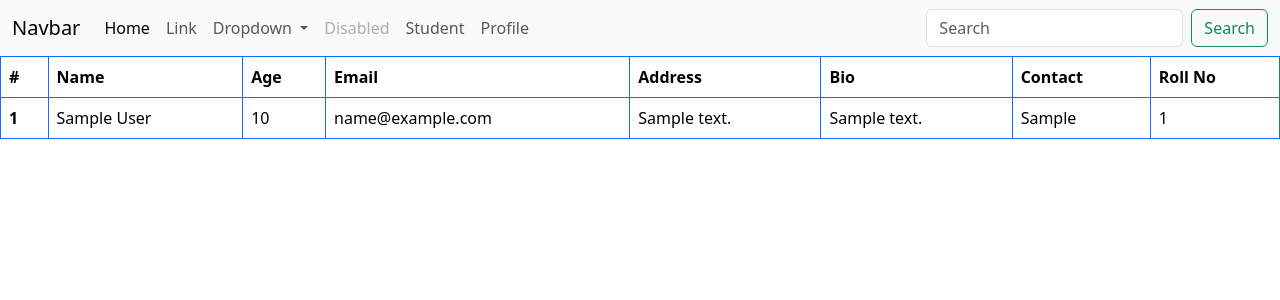
After one commit to prativa777/djangoproject, a Django app: page /tables/student/ in a window 1280 px wide. The commit adds this page. Shown: the top 300 px of the page. Run offline with Django 4.2, Linux system fonts and the light colour scheme; tables that the repository leaves empty hold one stand-in row (values such as "Sample post").

Commit message:
model relations

```diff
--- a/Learn_Django/urls.py
+++ b/Learn_Django/urls.py
@@ -22,6 +22,7 @@ from django.urls import path, include
 urlpatterns = [
     path('admin/', admin.site.urls),
     path('inherit/', include("tem_inheritance.urls")),
+    path('tables/', include("tables.urls")),
     path('', include("myapp.urls")),
 
 ]
--- a/tables/admin.py
+++ b/tables/admin.py
@@ -1,7 +1,11 @@
 from django.contrib import admin
-from .models import Student, Product
+from .models import Student, Product, StudentProfile, ProductDetail
 
 # Register your models here.
 admin.site.register(Student)
 
 admin.site.register(Product)
+
+admin.site.register(StudentProfile)
+
+admin.site.register(ProductDetail)
--- a/tables/models.py
+++ b/tables/models.py
@@ -27,3 +27,18 @@ class Product (models.Model):
 
     def __str__(self):
         return self.name
+
+
+class StudentProfile(models.Model):
+    student=models.OneToOneField(Student, on_delete=models.CASCADE)
+    contact=models.CharField(max_length=100)
+    roll_no=models.IntegerField()
+
+
+class ProductDetail(models.Model):
+    product=models.OneToOneField(Product, on_delete=models.CASCADE)
+    brand=models.CharField(max_length=50)
+    quality=models.CharField(max_length=50)
+
+    def __str__(self):
+        return self.brand
--- /dev/null
+++ b/tables/templates/tables/student.html
@@ -0,0 +1,35 @@
+{% extends 'tem_inheritance/base.html' %}
+
+{% block content %}
+
+<table class="table table-bordered border-primary">
+  <thead>
+    <tr>
+      <th scope="col">#</th>
+      <th scope="col">Name</th>
+      <th scope="col">Age</th>
+      <th scope="col">Email</th>
+      <th scope="col">Address</th>
+      <th scope="col">Bio</th>
+      <th scope="col">Contact</th>
+      <th scope="col">Roll No</th>
+    </tr>
+  </thead>
+  <tbody>
+    {% for student in students %}
+    <tr>
+      <th scope="row">{{ forloop.counter }}</th>
+      <td>{{ student.name }}</td>
+      <td>{{ student.age }}</td>
+      <td>{{ student.email }}</td>
+      <td>{{ student.address }}</td>
+      <td>{{ student.bio }}</td>
+      <td>{{ student.studentprofile.contact }}</td>
+      <!-- studentprofile here is a related name -->
+      <td>{{ student.studentprofile.roll_no }}</td>
+    </tr>
+    {% endfor %}
+  </tbody>
+</table>
+
+{% endblock %}
--- /dev/null
+++ b/tables/urls.py
@@ -0,0 +1,8 @@
+from django.urls import path
+from .views import student_list, product_list, student_profile
+
+urlpatterns = [
+    path('student/', student_list, name='student'),
+    path('profile/', student_profile, name='student-profile'),
+    path('product/', product_list, name='product'),
+]
--- a/tables/views.py
+++ b/tables/views.py
@@ -1,3 +1,15 @@
 from django.shortcuts import render
+from .models import Student, Product, StudentProfile
 
 # Create your views here.
+def student_list(request):
+    students= Student.objects.all()
+    return render(request, template_name='tables/student.html', context={'students':students})
+
+def student_profile(request):
+    student_profiles= StudentProfile.objects.all()
+    return render (request, template_name='tables/student_profile.html', context={'profiles': student_profiles})
+
+def product_list(request):
+    products= Product.objects.all()
+    return render(request, template_name='tables/product.html', context={'products':products})
--- a/tem_inheritance/templates/tem_inheritance/base.html
+++ b/tem_inheritance/templates/tem_inheritance/base.html
@@ -46,6 +46,15 @@
                     <li class="nav-item">
                         <a class="nav-link disabled" aria-disabled="true">Disabled</a>
                     </li>
+                    <li class="nav-item">
+                        <a class="nav-link" href="{% url 'student' %}">Student</a>
+                    </li>
+                    <!-- <li class="nav-item">
+                        <a class="nav-link" href="{% url 'product' %}">Product</a>
+                    </li> -->
+                    <li class="nav-item">
+                        <a class="nav-link" href="{% url 'student-profile' %}">Profile</a>
+                    </li>
                 </ul>
                 <form class="d-flex" role="search">
                     <input class="form-control me-2" type="search" placeholder="Search" aria-label="Search">
```
Also changed, not shown: tables/templates/tables/product.html (renamed from tem_inheritance/templates/tem_inheritance/home.html, +8 -12 lines), tables/templates/tables/student_profile.html (added, +30 -0 lines), tables/migrations/0004_studentprofile.py (added), tables/migrations/0005_productdetail.py (added).
